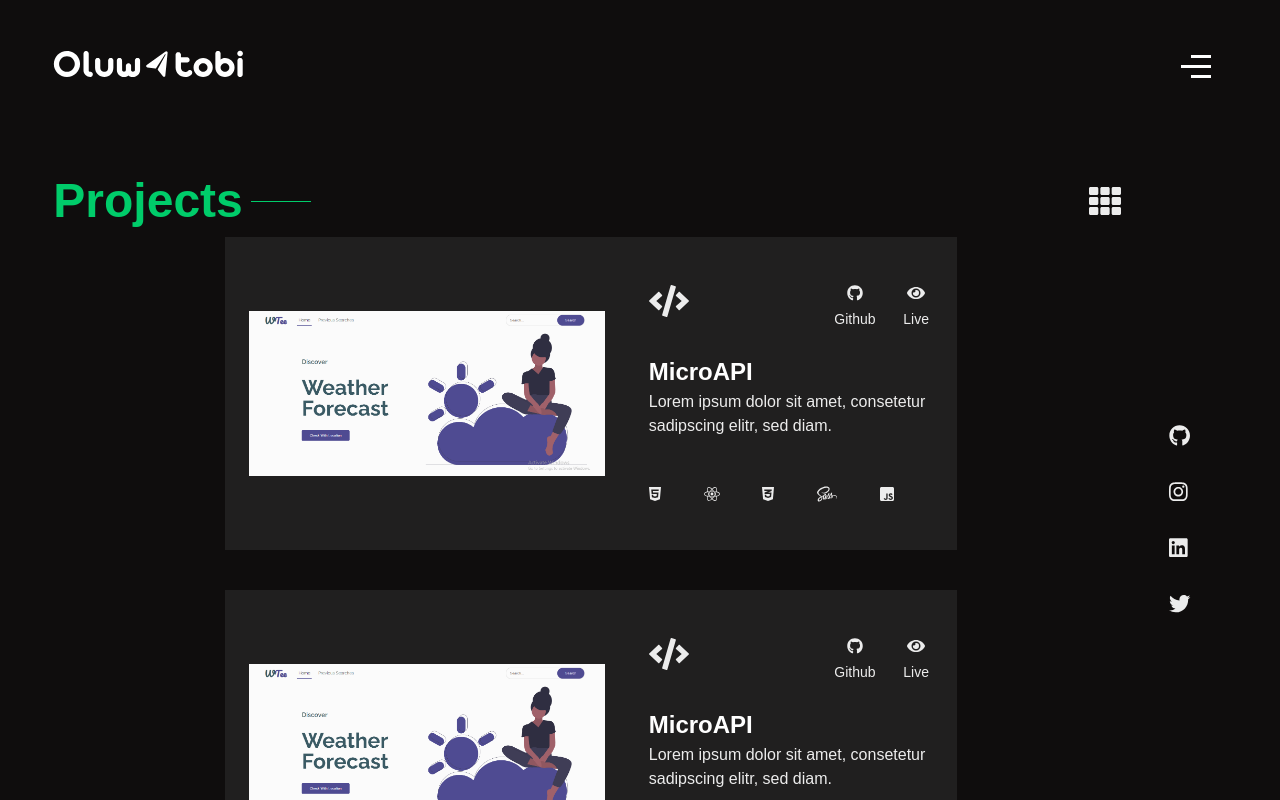
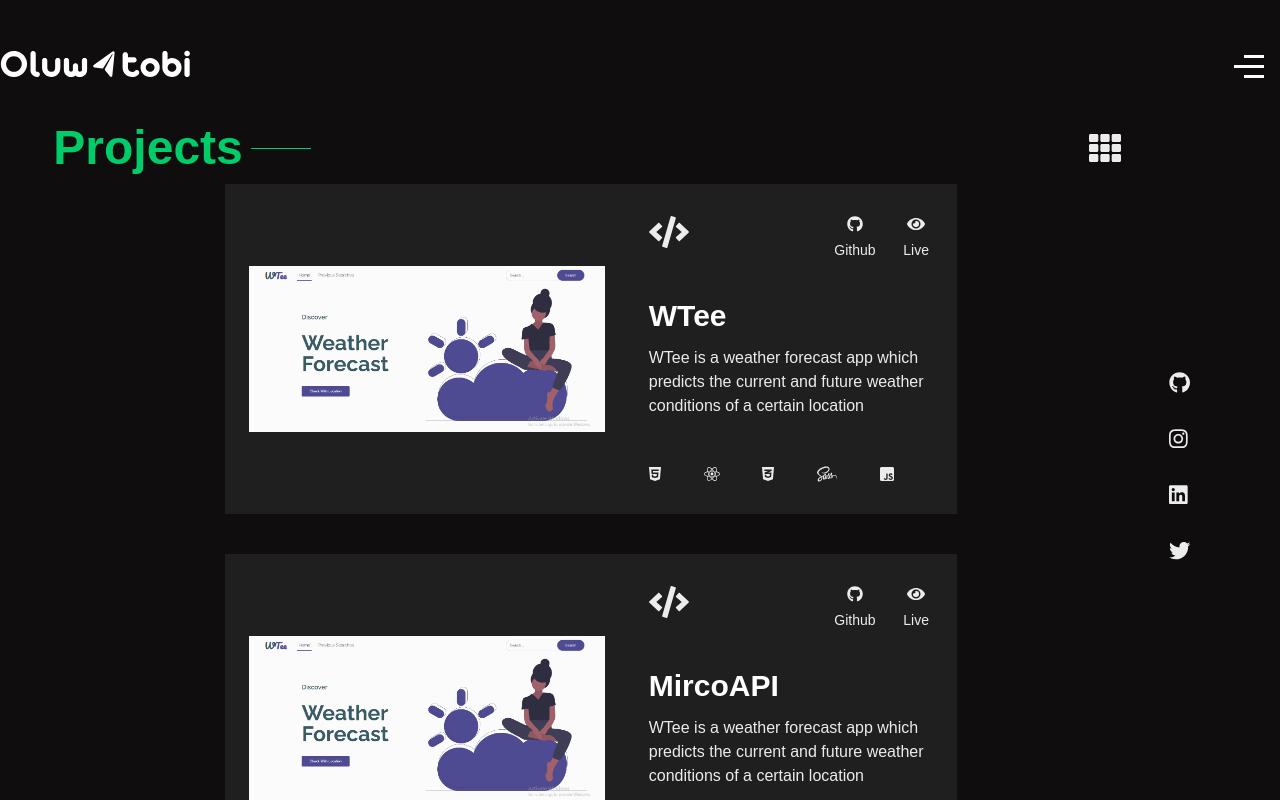
Before and after one commit to adelakuntobi/my-portfolio, a React (Create React App) app: page /projects in a window 1280 px wide. Shown: the top 800 px of the page. Built offline with nearby package versions, Linux system fonts and the light colour scheme.

Commit message:
Added Projects

```diff
--- a/public/index.html
+++ b/public/index.html
@@ -7,7 +7,7 @@
     <meta name="theme-color" content="#00CC6A" />
     <meta
       name="description"
-      content="Adelakun Oluwatobiloba's Portfolio"
+      content="Adelakun Oluwatobiloba - Frontend Developer"
     />
     <link rel="apple-touch-icon" href="%PUBLIC_URL%/logo192.png" />
     <!--
--- a/src/App.css
+++ b/src/App.css
@@ -83,3 +83,12 @@ form input:focus{
 ::-webkit-scrollbar-thumb:hover {
   background: #007b40;
 }
+.social a:hover{
+  color: #00CC6A;
+}
+.navbarstyle{
+  left: 50%;
+  margin-right: -50%;
+  transform: translate(-50%, 0);
+  margin: 0;
+}
--- a/src/components/About/Showcase.js
+++ b/src/components/About/Showcase.js
@@ -3,7 +3,7 @@ import { FontAwesomeIcon } from '@fortawesome/react-fontawesome'
 
 
 export const Showcase = () => (
-  <div className="grid grid-cols-1 gap-8 px-10">
+  <div className="social md:grid hidden grid-cols-1 gap-8 px-10">
     <a rel="noopener noreferrer" href="https://www.github.com/adelakuntobi" target="_blank">
       <FontAwesomeIcon icon={['fab', 'github']} size="lg" />
     </a>
--- a/src/components/Navbar/Navbar.js
+++ b/src/components/Navbar/Navbar.js
@@ -2,18 +2,19 @@ import React, { useState } from 'react'
 import mylogo from '../../images/mylogo.svg'
 import { NavLink } from 'react-router-dom'
 import '../../css/Navbar.css'
+import { FontAwesomeIcon } from '@fortawesome/react-fontawesome'
 
 function Navbar() {
 
   const [isOpen, setisOpen] = useState(true)
   const closeNav = () => {
 
-    if( isOpen === true ){
+    if (isOpen === true) {
       setisOpen(
         Opennav => Opennav = false
       )
     }
-    else{
+    else {
       setisOpen(
         Opennav => Opennav = true
       )
@@ -21,30 +22,47 @@ function Navbar() {
   }
   return (
     <div>
-      <nav className="container w-11/12 mx-auto py-8 flex justify-between">
+      <div className="w-full mx-auto h-20">
+        <nav style={{backgroundColor: " #0f0d0df5"}} className={isOpen ? "container mx-auto py-8 flex justify-between" : "container w-full  mx-auto py-8 flex justify-between fixed z-10 navbarstyle"}>
 
-        <img className="w-48" src={mylogo} alt="Tobi's logo" />
+          <img className="w-48" src={mylogo} alt="Tobi's logo" />
 
 
-        {/* <ul className="hidden lg:flex gap-4 items-center text-xl">
+          {/* <ul className="hidden lg:flex gap-4 items-center text-xl">
           <li><NavLink activeClassName="active" exact to="/">Home</NavLink></li>
           <li><NavLink activeClassName="active" to="/about">About</NavLink></li>
           <li><NavLink activeClassName="active" to="/projects">Projects</NavLink></li>
           <li><NavLink activeClassName="active" to="/contact">Contact</NavLink></li>
         </ul> */}
-        <div id="openButton" className={isOpen ? "mobile__hamburger block": "open mobile__hamburger block"} onClick={closeNav}>
+          <div id="openButton" className={isOpen ? "mobile__hamburger block" : "open mobile__hamburger block"} onClick={closeNav}>
 
-          <div></div>
-        </div>
-      </nav>
-      <div id="myModal" className={isOpen ? "hidden" : "mobile__nav__bg bg-opacity-50 flex"}>
+            <div></div>
+          </div>
+        </nav>
+      </div>
+      <div id="myModal" className={isOpen ? "hidden" : "fixed mobile__nav__bg bg-opacity-50 flex"}>
         <div className="mobile__nav">
-          <ul style={{listStyle: "decimal-leading-zero"}} className="">
+          <ul style={{ listStyle: "decimal-leading-zero" }} className="">
             <li><NavLink onClick={closeNav} activeClassName="active" exact to="/">Home</NavLink></li>
             <li><NavLink onClick={closeNav} activeClassName="active" to="/about">About </NavLink></li>
             <li><NavLink onClick={closeNav} activeClassName="active" to={{ pathname: "/projects" }}>Projects </NavLink></li>
             <li><NavLink onClick={closeNav} activeClassName="active" to="/contact">Contact Me </NavLink></li>
           </ul>
+          <div className="social grid grid-flow-col gap-8 my-10">
+            <a rel="noopener noreferrer" href="https://www.github.com/adelakuntobi" target="_blank">
+              <FontAwesomeIcon icon={['fab', 'github']} size="lg" />
+            </a>
+            <a rel="noopener noreferrer" href="https://www.instagram.com/lakun_b" target="_blank">
+              <FontAwesomeIcon icon={['fab', 'instagram']} size="lg" />
+            </a>
+            <a rel="noopener noreferrer" href="https://www.linkedin.com/in/adelakuntobi" target="_blank">
+              <FontAwesomeIcon icon={['fab', 'linkedin']} size="lg" />
+            </a>
+            <a rel="noopener noreferrer" href="https://www.twitter.com/larkun_" target="_blank">
+              <FontAwesomeIcon icon={['fab', 'twitter']} size="lg" />
+            </a>
+            {/* <FontAwesomeIcon icon="check-square" /> */}
+          </div>
         </div>
       </div>
     </div >
--- a/src/components/Projects/Projects.js
+++ b/src/components/Projects/Projects.js
@@ -34,16 +34,84 @@ function Projects() {
         <div className={isSlide ? "" : "overflow-y-scroll the-hth"}>
           <div className={isSlide ? "grid grid-flow-col grid-rows-2 gap-4 overflow-x-scroll" : "overflow-x-hidden mx-auto lg:gap-10 gap-6 grid-rows-2 grid lg:w-9/12 px-8 lg:px-0 lg:grid-flow-row"}>
 
-            <Projectstemplate isSlide={isSlide} />
-            <Projectstemplate isSlide={isSlide} />
-            <Projectstemplate isSlide={isSlide} />
-            <Projectstemplate isSlide={isSlide} />
-            <Projectstemplate isSlide={isSlide} />
-            <Projectstemplate isSlide={isSlide} />
-            <Projectstemplate isSlide={isSlide} />
-            <Projectstemplate isSlide={isSlide} />
-            <Projectstemplate isSlide={isSlide} />
-            <Projectstemplate isSlide={isSlide} />
+            <Projectstemplate
+            isSlide={isSlide}
+            gitLink="adelakuntobi/weather-forecast"
+            liveLink="tobi11.web.app"
+            title="WTee"
+            description="WTee is a weather forecast app which predicts the current and future weather conditions of a certain location "
+            />
+            <Projectstemplate
+            isSlide={isSlide}
+            gitLink="https://github.com/microapidev/dashboard"
+            liveLink="microapi.dev"
+            title="MircoAPI"
+            description="WTee is a weather forecast app which predicts the current and future weather conditions of a certain location "
+            />
+            <Projectstemplate
+            isSlide={isSlide}
+            gitLink="github.com/hngi/InvoiceGenerator"
+            liveLink="invoice-generator-g1.herokuapp.com/"
+            title="Invoice Generator"
+            description="A website that generates invoices for customer online without any stress."
+            />
+            <Projectstemplate
+            isSlide={isSlide}
+            gitLink="github.com/adelakuntobi/Rock-Paper-Scissors"
+            liveLink="adelakuntobi.github.io/Rock-Paper-Scissors/"
+            title="Rock Paper Scissors"
+            description="A simple Rock Paper Scissors game created with Vanilla JavaScript"
+            />
+            <Projectstemplate
+            isSlide={isSlide}
+            gitLink="https://www.github.com/weather-forecast"
+            liveLink="https://www.tobi11.web.app"
+            title="To Do List"
+            description="WTee is a weather forecast app which predicts the current and future weather conditions of a certain location "
+            />
+            <Projectstemplate
+            isSlide={isSlide}
+            gitLink="https://www.github.com/weather-forecast"
+            liveLink="https://www.tobi11.web.app"
+            title="Shorten URL"
+            description="WTee is a weather forecast app which predicts the current and future weather conditions of a certain location "
+            />
+            <Projectstemplate
+            isSlide={isSlide}
+            gitLink="https://www.github.com/weather-forecast"
+            liveLink="https://www.tobi11.web.app"
+            title="Store Assisto"
+            description="WTee is a weather forecast app which predicts the current and future weather conditions of a certain location "
+            />
+            <Projectstemplate
+            isSlide={isSlide}
+            gitLink="https://www.github.com/weather-forecast"
+            liveLink="https://www.tobi11.web.app"
+            title="Social Media Dashboard"
+            description="WTee is a weather forecast app which predicts the current and future weather conditions of a certain location "
+            />
+            <Projectstemplate
+            isSlide={isSlide}
+            gitLink="weather-forecast"
+            liveLink="https://www.tobi11.web.app"
+            title="Sign Up Form"
+            description="WTee is a weather forecast app which predicts the current and future weather conditions of a certain location "
+            />
+            <Projectstemplate
+            isSlide={isSlide}
+            gitLink="adelakuntobi/unique-portfolio"
+            liveLink="uniqueideas.me"
+            title="Unique Ideas"
+            description="WTee is a weather forecast app which predicts the current and future weather conditions of a certain location "
+            />
+            <Projectstemplate
+            isSlide={isSlide}
+            gitLink="weather-forecast"
+            liveLink="https://www.tobi11.web.app"
+            title="Sign Up Form"
+            description="WTee is a weather forecast app which predicts the current and future weather conditions of a certain location "
+            />
+
           </div>
         </div>
       </div>
--- a/src/components/Projects/Projectstemplate.js
+++ b/src/components/Projects/Projectstemplate.js
@@ -3,25 +3,27 @@ import { FontAwesomeIcon } from '@fortawesome/react-fontawesome'
 import banner1 from '../../images/landing1.png'
 
 function Projectstemplate(props) {
-  const {isSlide} = props
+  const {isSlide, gitLink, liveLink, title, description} = props
   return (
-    <a className="flex flex-row-reverse justify-center mx-0 lg:mx-auto" rel="noopener noreferrer" href="https://www.github.com" target="_blank">
-      <div style={{ background: "#201F1F"}} className={isSlide ? "summary-width p-5" : "lg:w-1/2 summary-width lg:py-12 p-5"}>
+    <div className="flex flex-row-reverse justify-center mx-0 lg:mx-auto" >
+      <div style={{ background: "#201F1F"}} className={isSlide ? "summary-width p-5" : "lg:w-1/2 summary-width lg:py-8 p-5"}>
         <div className="pb-4 flex justify-between">
           <FontAwesomeIcon icon={['fas', 'code']} size="2x" cursor="pointer" />
           <div className="grid-cols-2 grid gap-5">
-            <div className="flex flex-col items-center cursor-pointer" cursor="pointer">
+            <a rel="noopener noreferrer" href={"https://www.github.com/" + gitLink} target="_blank"
+             className="flex flex-col items-center cursor-pointer" cursor="pointer">
               <FontAwesomeIcon icon={['fab', 'github']} size="1x" />
               <p className="my-2 text-sm font-light">Github</p>
-            </div>
-            <div className="flex flex-col items-center cursor-pointer">
+            </a>
+            <a rel="noopener noreferrer" href={"https://www." + liveLink} target="_blank"
+             className="flex flex-col items-center cursor-pointer">
               <FontAwesomeIcon icon={['fas', 'eye']} size="1x" />
               <p className="my-2 text-sm font-light">Live</p>
-            </div>
+            </a>
           </div>
         </div>
-        <h1 className="text-2xl font-semibold">MicroAPI</h1>
-        <p>Lorem ipsum dolor sit amet, consetetur sadipscing elitr, sed diam.</p>
+        <h1 className="text-2xl lg:text-3xl my-2 font-semibold">{title}</h1>
+        <p>{description}</p>
         <div className="mt-12 grid-flow-col grid">
           <FontAwesomeIcon icon={['fab', 'html5']} size="1x" cursor="pointer" />
           <FontAwesomeIcon icon={['fab', 'react']} size="1x" cursor="pointer" />
@@ -33,7 +35,7 @@ function Projectstemplate(props) {
       <div style={{ backgroundColor: "#201F1F" }} className={ isSlide? "hidden": "w-1/2 lg:flex hidden justify-center items-center"}>
         <img src={banner1} alt="banner" className="p-6" />
       </div>
-    </a>
+    </div>
   )
 }
 
```
Also changed, not shown: src/css/Navbar.css (+4 -3 lines).
